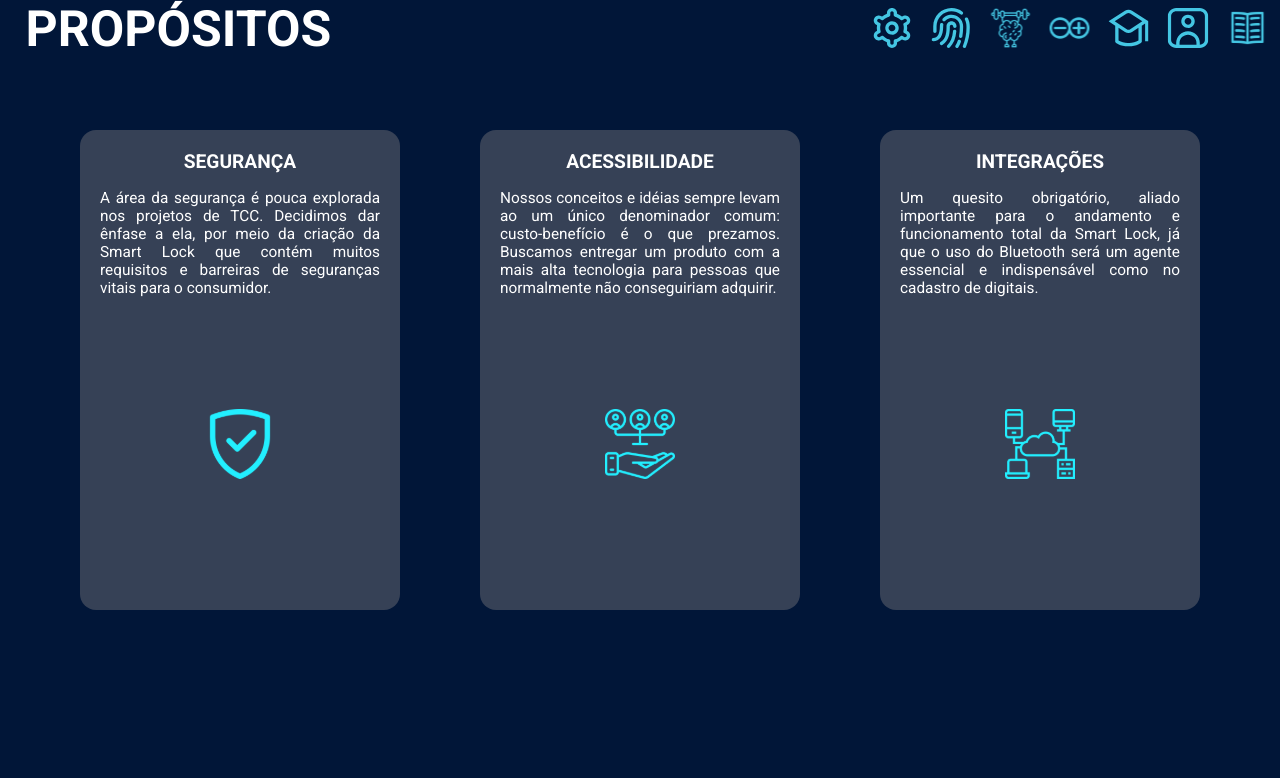
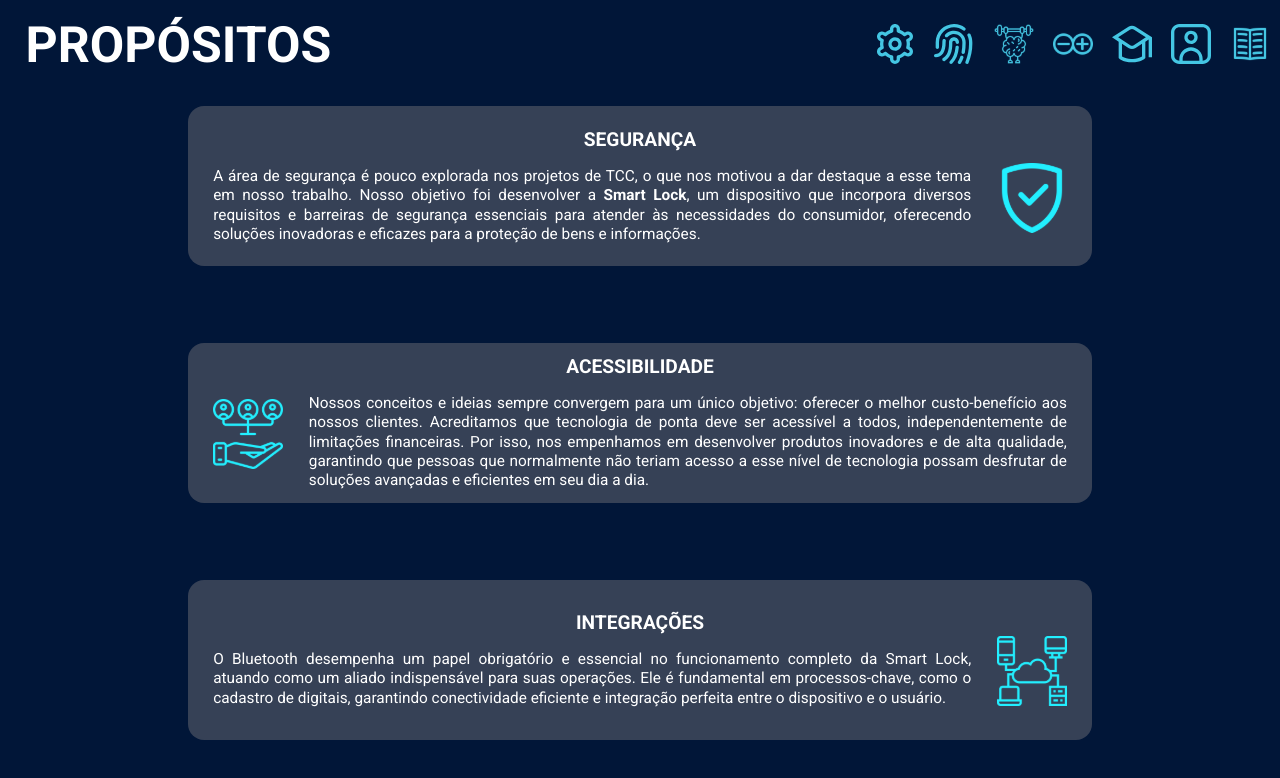
Before and after one commit to Rip-V4SH/smart_lock, a React (Vite) app: page /proposito in a window 1280 px wide. Shown: the top 778 px of the page. Built offline with nearby package versions, Linux system fonts and the light colour scheme.

Commit message:
algumas mudanças ai

```diff
--- a/src/pages/Barra.styles.js
+++ b/src/pages/Barra.styles.js
@@ -2,8 +2,7 @@ import styled from "styled-components"
 
 export const BarraContainer = styled.div`
     color: ${props => props.theme.white};
-    margin-bottom: 4vh;
-    margin-right: 1rem;
+    margin-block: 2vh;
     header {
         display: flex;
         flex-direction:column;
--- a/src/pages/Icon.styles.js
+++ b/src/pages/Icon.styles.js
@@ -3,10 +3,6 @@ import styled from "styled-components";
 export const IconContainer = styled.div`
   position: relative;
   display: inline-block;
-
-  img {
-    width: 100%;
-  }
 
   .hover-text {
     position: absolute;
--- a/src/pages/Projeto.jsx
+++ b/src/pages/Projeto.jsx
@@ -68,10 +68,9 @@ export function Projeto() {
         <Cardinfos>
           <CardContainer2>
             <div>
+              <h2>Projeto</h2>
               <p>Com a nossa maçaneta com leitor biométrico, você traz segurança para sua casa sem comprometer o seu orçamento. Com ela, você terá:</p>
-              <p>Controle total sobre quem entra e sai;</p>
-              <p>Um alarme que avisa diretamente no seu aplicativo, além de comunicar situações de emergência;</p>
-              <p>Facilidade de acesso no seu dia a dia, tornando a rotina mais prática e segura.</p>
+              <p>Controle total sobre quem entra e sai;<br/>Um alarme que avisa diretamente no seu aplicativo, além de comunicar situações de emergência;<br/>Facilidade de acesso no seu dia a dia, tornando a rotina mais prática e segura.</p>
             </div>
           </CardContainer2>
           <CardContainer3>
--- a/src/pages/Projeto.styles.js
+++ b/src/pages/Projeto.styles.js
@@ -9,21 +9,18 @@ export const CardContainer2 = styled.div`
     text-align: justify;
     h2 {
       color: ${props => props.theme.white};
-      margin-block: 2vh;
+      margin-block: 1vh;
       text-align: center;
     }
     p {
       color: ${props => props.theme.white};
       margin-bottom: 1vh;
-      margin-inline: 2vh;
     }
     @media (min-width: 768px) {
       border-radius: 2vh;
       width: auto;
       height: 100%;
       p {
-        margin-block: 1vh;
-        margin-inline: 1.5vh;
         font-size: 16px;
       }
     }
@@ -59,6 +56,7 @@ export const CardContainer3 = styled.div`
 `;
 
 export const ImageBox2 = styled.div`
+  margin-left: 5%;
   @media (min-width: 768px) {
     display: block;
     margin: 1% 5% 0% 5%;
@@ -66,12 +64,15 @@ export const ImageBox2 = styled.div`
   }
 
   img {
-    width: 100%;
+    width: 60%;
     display: flex;
     justify-content: center;
     align-items: center;
     border-radius: 2rem;
     margin-bottom: 2rem;
+    @media (min-width: 768px) {
+      width: 30%;
+    }
   }
 `;
 
@@ -98,9 +99,53 @@ export const Cardinfos = styled.div`
     justify-content: space-between;
     padding-inline: 5%;
     gap: 2rem;
+    line-height: 1.5;
 
     div {
       width: 100%;
     }
   }
 `;
+
+export const CylinderContainer3 = styled.div`
+    div {
+        display: flex;
+        background: ${props => props.theme.bluedgrey};
+        align-items: center;
+        width: 55%;
+        border-top-right-radius: 10vh;
+        border-bottom-right-radius: 10vh;
+        border-left: none;
+        h2 {
+        color: ${props => props.theme.white};
+        margin-block: 3vh;
+        margin-left: auto;
+        }
+        img {
+            height: 7vh;
+            width: 7vh;
+            margin: 1vh;
+            border-radius: 50rem;
+        }
+        @media (min-width: 768px) {
+            flex-direction: row-reverse;
+            margin-left: 2vh;
+            width: 50%;
+            border-radius: 10vh;
+            img {
+                height: 12vh;
+                width: 12vh;
+                margin: 0.7vh;
+                border-radius: 50rem;
+            }
+            h2 {
+                margin-left: 0%;
+                margin-right: auto;
+                color: ${props => props.theme.white};
+                font-size: 4vh;
+            }
+        }
+    }
+
+
+`;
--- a/src/pages/Proposito.jsx
+++ b/src/pages/Proposito.jsx
@@ -70,23 +70,29 @@ export function Proposito() {
         <DivCards>
             <CardContainer>
             <div>
-                <h2>SEGURANÇA</h2>
-                <p>A área da segurança é pouca explorada nos projetos de TCC. Decidimos dar ênfase a ela, por meio da criação da Smart Lock que contém muitos requisitos e barreiras de seguranças vitais para o consumidor.</p>
-                <img src={seg} alt="escudo simbolizando segurança" />
+              <h2>SEGURANÇA</h2>
+              <section>
+                <p>A área de segurança é pouco explorada nos projetos de TCC, o que nos motivou a dar destaque a esse tema em nosso trabalho. Nosso objetivo foi desenvolver a <strong>Smart Lock</strong>, um dispositivo que incorpora diversos requisitos e barreiras de segurança essenciais para atender às necessidades do consumidor, oferecendo soluções inovadoras e eficazes para a proteção de bens e informações.</p>
+              <img src={seg} alt="escudo simbolizando segurança" />
+              </section>
             </div>
             </CardContainer>
             <CardContainer>
             <div>
-                <h2>ACESSIBILIDADE</h2>
-                <p>Nossos conceitos e idéias sempre levam ao um único denominador comum: custo-benefício é o que prezamos. Buscamos entregar um produto com a mais alta tecnologia para pessoas que normalmente não conseguiriam adquirir.</p>
+              <h2>ACESSIBILIDADE</h2>
+              <section>
                 <img src={mao} alt="maozinha" />
+                <p>Nossos conceitos e ideias sempre convergem para um único objetivo: oferecer o melhor custo-benefício aos nossos clientes. Acreditamos que tecnologia de ponta deve ser acessível a todos, independentemente de limitações financeiras. Por isso, nos empenhamos em desenvolver produtos inovadores e de alta qualidade, garantindo que pessoas que normalmente não teriam acesso a esse nível de tecnologia possam desfrutar de soluções avançadas e eficientes em seu dia a dia.</p>
+              </section>
             </div>
             </CardContainer>
             <CardContainer>
             <div>
-                <h2>INTEGRAÇÕES</h2>
-                <p>Um quesito obrigatório, aliado importante para o andamento e funcionamento total da Smart Lock, já que o uso do Bluetooth será um agente essencial e indispensável como no cadastro de digitais.</p>
+              <h2>INTEGRAÇÕES</h2>
+              <section>
+                <p>O Bluetooth desempenha um papel obrigatório e essencial no funcionamento completo da Smart Lock, atuando como um aliado indispensável para suas operações. Ele é fundamental em processos-chave, como o cadastro de digitais, garantindo conectividade eficiente e integração perfeita entre o dispositivo e o usuário.</p>
                 <img src={nuvem} alt="Nuvemzinha" />
+              </section>
             </div>
             </CardContainer>
         </DivCards>
--- a/src/pages/Proposito.styles.js
+++ b/src/pages/Proposito.styles.js
@@ -2,12 +2,15 @@ import styled from "styled-components"
 
 export const CardContainer = styled.div`
     div {
+        display: flex;
+        flex-direction: column;
         background: ${props => props.theme.bluedgrey};
         color: ${props => props.theme.white};
-        padding: 5%;
-        margin: 10%;
+        padding: 2rem;
         text-align: center;
         border-radius: 2vh;
+        align-items: center;
+        justify-content: center;
         p {
             margin-top: 2vh;
             text-align: justify;
@@ -15,32 +18,45 @@ export const CardContainer = styled.div`
         img {
             height: 4rem;
             width: 4rem;
-            margin-top: 1rem;
+        }
+        section {
+            display: flex;
+            flex-direction: row;
+            gap: 2rem;
+            align-items: center;
         }
         @media(min-width: 768px) {
 
             img {
-                margin-top: 40%;
                 height: 70px;
                 width: 70px;
             }
             p {
                 font-size: 1.2rem;
+                line-height: 1.5rem;
             }
 
         }
         @media(min-width: 1024px) {
-            height: 60vh;
-            width: 40vh;
-            margin-inline: 5vh;
+            height: 20vh;
+            width: 120vh;
+            /* margin-inline: 5vh; */
         }
     }
 `
 export const DivCards = styled.div`
+    div {
+        display: flex;
+        margin-inline: 3%;
+        margin-bottom: 2rem;
+    }
     @media(min-width: 768px) {
         display: flex;
+        flex-direction: column;
         justify-content: center;
         align-content: center;
+        margin-inline: 10%;
+        gap: 2rem;
     }
 `
 export const BarraContainer = styled.div`
```
Also changed, not shown: src/assets/Felipe.png, 1 other file (tests, documents, lock files or other folders).
